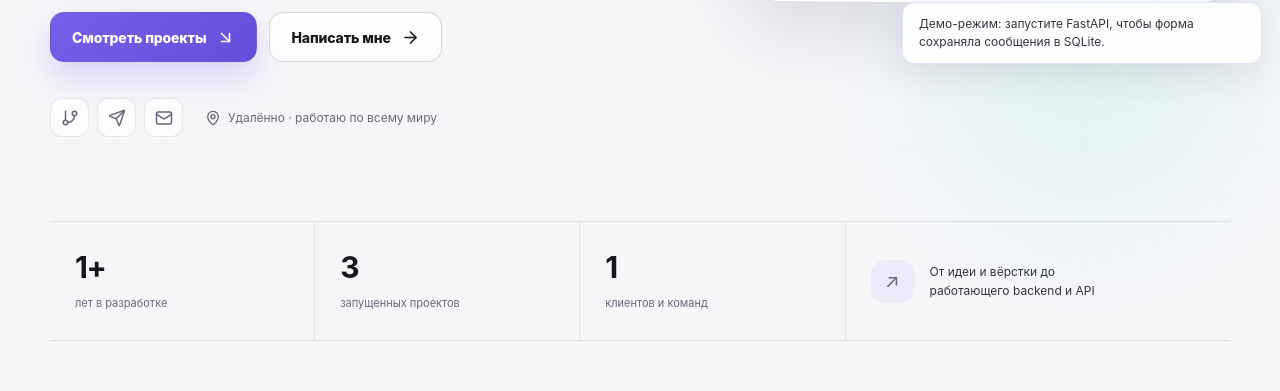
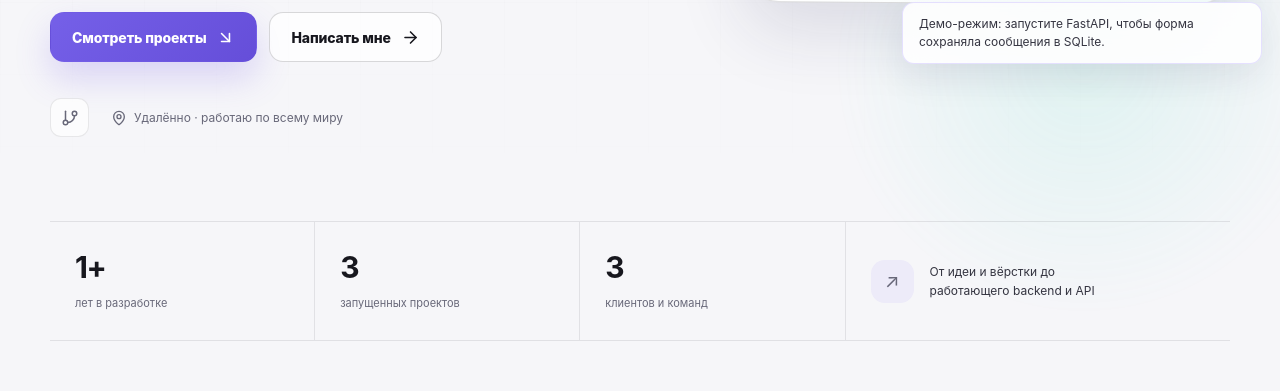
Before and after one commit to mongusmengilek-cmyk/nordfolio, a React (Vite) app in the folder frontend/: page / in a window 1280 px wide. Shown: the part 718-1109 px from the top of the page. Built offline with nearby package versions, Linux system fonts and the light colour scheme; no server answers.

Commit message:
Update fallback.ts

```diff
--- a/frontend/src/data/fallback.ts
+++ b/frontend/src/data/fallback.ts
@@ -16,7 +16,7 @@ export const fallbackPortfolio: PortfolioData = {
     availability: 'Открыт для новых проектов',
     years_experience: 1,
     projects_count: 3,
-    clients_count: 1,
+    clients_count: 3,
   },
   socials: [
     {
@@ -25,14 +25,6 @@ export const fallbackPortfolio: PortfolioData = {
       url: 'https://github.com/mongusmengilek-cmyk',
       icon: 'github',
       sort_order: 1,
-    },
-    { id: 2, label: 'Telegram', url: 'https://t.me/', icon: 'telegram', sort_order: 2 },
-    {
-      id: 3,
-      label: 'Почта',
-      url: 'mailto:mongusmemgilek@gmail.com',
-      icon: 'mail',
-      sort_order: 3,
     },
   ],
   skills: [
```
